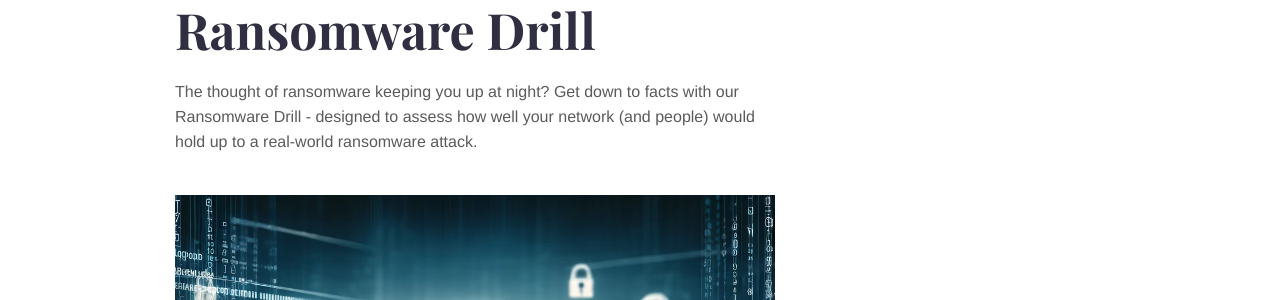
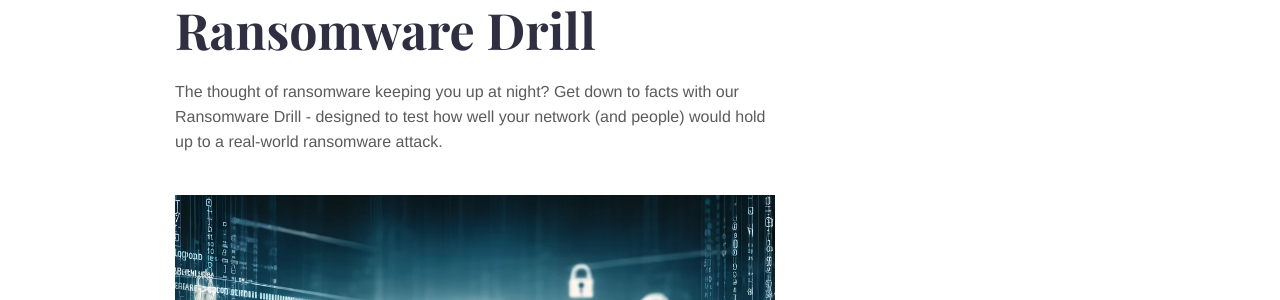
Before and after one commit to strategicdefense/strategicdefense.github.io, a Jekyll site: the page built from _services/ransomware.md, in a window 1280 px wide and 900 px high. Shown: the part 362-662 px from the top of the window. Built offline with Jekyll 4.4.1, drawn with Linux system fonts in a browser that asks for light colours.

Commit message:
adding ransomware service

```diff
--- a/_services/ransomware.md
+++ b/_services/ransomware.md
@@ -1,12 +1,12 @@
 ---
 title: "Ransomware Drill"
 date: 2024-04-23
-weight: 8
+weight: 4
 description: The best defense is a good offense.
 image: "images/illustrations/ransomware.webp"
 layout: page
 ---
-The thought of ransomware keeping you up at night? Get down to facts with our Ransomware Drill - designed to assess how well your network (and people) would hold up to a real-world ransomware attack.
+The thought of ransomware keeping you up at night? Get down to facts with our Ransomware Drill - designed to test how well your network (and people) would hold up to a real-world ransomware attack.
 
 <!--more-->
 
```
Also changed, not shown: _services/cloud.md (+1 -1 lines), 4 other files.
